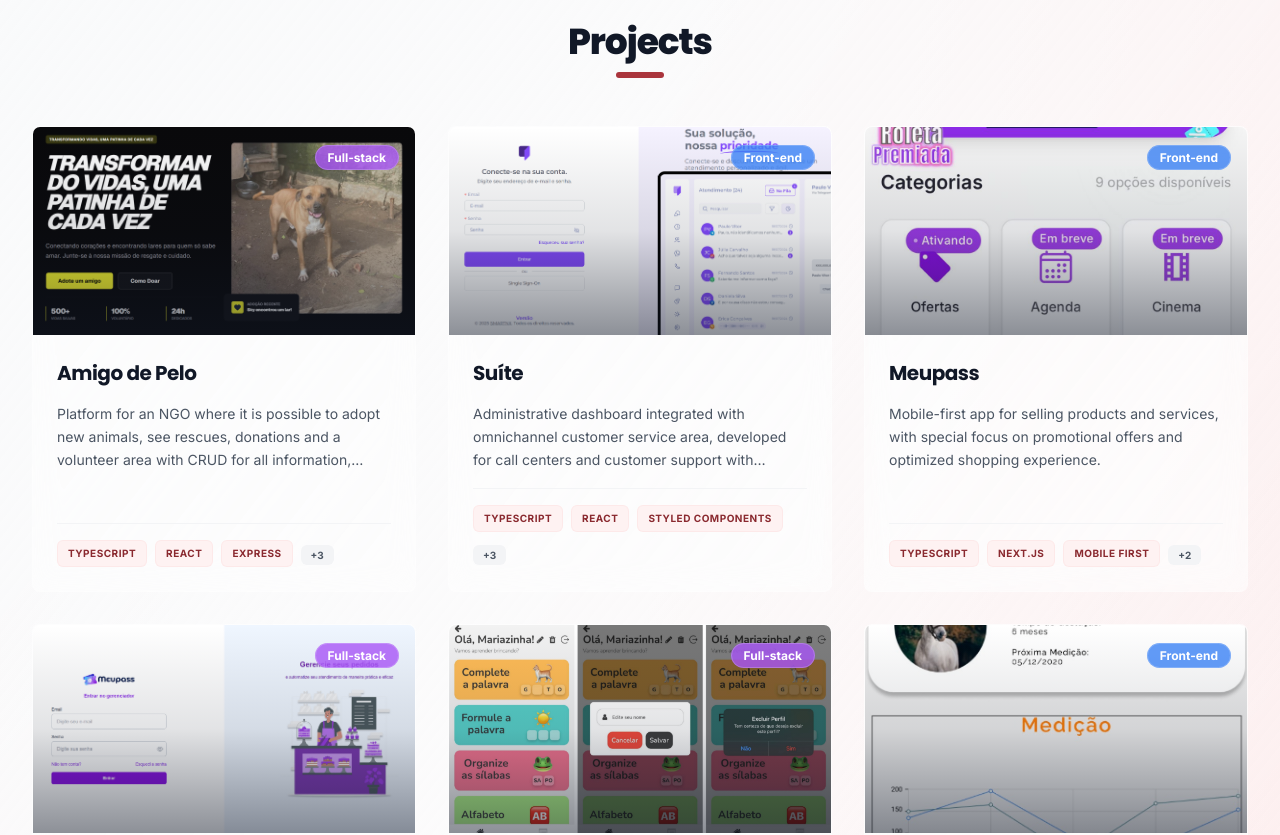
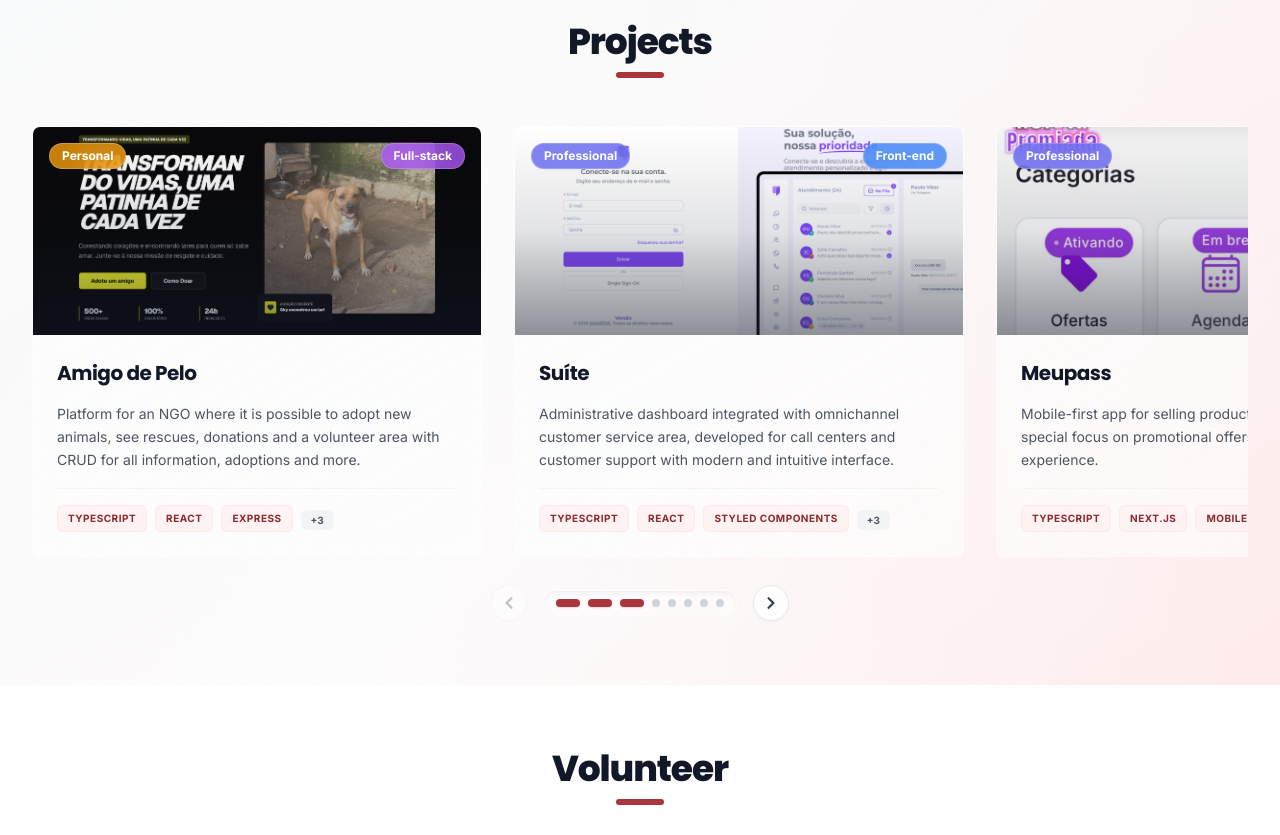
Before and after one commit to juathanduarte/juats.dev, a React (Vite) app: page / in a window 1280 px wide. Shown: the part 4220-5055 px from the top of the page. Built offline with nearby package versions, Linux system fonts and the light colour scheme.

Commit message:
feat: implement project constants and multi-language translation files for portfolio sections

```diff
--- a/src/constants/index.ts
+++ b/src/constants/index.ts
@@ -34,6 +34,7 @@
     ],
     featured: true,
     category: "fullstack",
+    projectType: "personal",
   },
   {
     id: "1",
@@ -50,6 +51,7 @@
     ],
     featured: true,
     category: "frontend",
+    projectType: "professional",
   },
   {
     id: "2",
@@ -65,6 +67,7 @@
     ],
     featured: true,
     category: "frontend",
+    projectType: "professional",
   },
   {
     id: "3",
@@ -74,6 +77,7 @@
     technologies: ["TypeScript", "Next.js", "Tailwind CSS", "Express", "PostgreSQL"],
     featured: true,
     category: "fullstack",
+    projectType: "professional",
   },
   {
     id: "4",
@@ -83,6 +87,7 @@
     technologies: ["TypeScript", "React Native", "NestJS", "SQLite", "Expo"],
     featured: true,
     category: "fullstack",
+    projectType: "academic",
   },
   {
     id: "5",
@@ -92,6 +97,7 @@
     technologies: ["TypeScript", "React Native"],
     featured: true,
     category: "frontend",
+    projectType: "academic",
   },
   {
     id: "6",
@@ -101,6 +107,7 @@
     technologies: ["TypeScript", "React Native", "GraphQL"],
     featured: true,
     category: "frontend",
+    projectType: "academic",
   },
   {
     id: "7",
@@ -110,5 +117,6 @@
     technologies: ["TypeScript", "React Native", "NestJS", "Prisma"],
     featured: true,
     category: "fullstack",
+    projectType: "academic",
   },
 ];
--- a/src/locales/en/translation.json
+++ b/src/locales/en/translation.json
@@ -107,6 +107,11 @@
     "viewAllProjects": "View All Projects",
     "github": "GitHub",
     "liveDemo": "Live Demo",
+    "type": {
+      "academic": "Academic",
+      "personal": "Personal",
+      "professional": "Professional"
+    },
     "descriptions": {
       "letralandia": "Educational app for children's literacy, featuring 3 interactive games, parent area with detailed feedback, and dedicated alphabet learning section.",
       "suite": "Administrative dashboard integrated with omnichannel customer service area, developed for call centers and customer support with modern and intuitive interface.",
--- a/src/locales/es/translation.json
+++ b/src/locales/es/translation.json
@@ -107,6 +107,11 @@
     "viewAllProjects": "Ver Todos los Proyectos",
     "github": "GitHub",
     "liveDemo": "Demo en Vivo",
+    "type": {
+      "academic": "Académico",
+      "personal": "Personal",
+      "professional": "Profesional"
+    },
     "descriptions": {
       "letralandia": "Aplicación educativa para alfabetización infantil, con 3 juegos interactivos, área de padres con retroalimentación detallada y sección dedicada al aprendizaje del alfabeto.",
       "suite": "Panel administrativo integrado con área de atención al cliente omnicanal, desarrollado para centros de llamadas y soporte al cliente con interfaz moderna e intuitiva.",
--- a/src/locales/pt-BR/translation.json
+++ b/src/locales/pt-BR/translation.json
@@ -107,6 +107,11 @@
     "viewAllProjects": "Ver Todos os Projetos",
     "github": "GitHub",
     "liveDemo": "Demo ao Vivo",
+    "type": {
+      "academic": "Acadêmico",
+      "personal": "Pessoal",
+      "professional": "Profissional"
+    },
     "descriptions": {
       "letralandia": "Aplicativo educacional para alfabetização infantil, contendo 3 jogos interativos, área dos pais com feedback detalhado e seção dedicada ao aprendizado do alfabeto.",
       "suite": "Dashboard administrativo integrado com área de atendimento omnichannel, desenvolvido para call-centers e suporte ao cliente com interface moderna e intuitiva.",
--- a/src/sections/Projects.tsx
+++ b/src/sections/Projects.tsx
@@ -1,7 +1,14 @@
+import SectionTitle from "@components/ui/SectionTitle";
 import { PROJECTS } from "@constants/index";
+import { useEffect, useRef, useState } from "react";
 import { useTranslation } from "react-i18next";
-import SectionTitle from "@components/ui/SectionTitle";
-import { FaExternalLinkAlt, FaGithub } from "react-icons/fa";
+import {
+  FaChevronLeft,
+  FaChevronRight,
+  FaExternalLinkAlt,
+  FaGithub,
+} from "react-icons/fa";
+import amigoDePeloImg from "../assets/projects/amigo-de-pelo.png";
 import appMeupassImg from "../assets/projects/app-meupass.jpg";
 import blablacampusImg from "../assets/projects/blablacampus.jpeg";
 import clineqappImg from "../assets/projects/clineqapp-hut8.jpeg";
@@ -9,7 +16,6 @@
 import letralandiaImg from "../assets/projects/letralandia.png";
 import presencasSiiepeImg from "../assets/projects/presencas_siiepe.jpeg";
 import suiteImg from "../assets/projects/suite.png";
-import amigoDePeloImg from "../assets/projects/amigo-de-pelo.png";
 import Tooltip from "../components/ui/tooltip";
 
 const projectImages: Record<string, string> = {
@@ -25,6 +31,73 @@
 
 const Projects = () => {
   const { t } = useTranslation();
+  const containerRef = useRef<HTMLDivElement>(null);
+  const [visibleIndices, setVisibleIndices] = useState<number[]>([]);
+
+  const handleScroll = () => {
+    const container = containerRef.current;
+    if (!container) return;
+
+    const containerRect = container.getBoundingClientRect();
+    const children = container.querySelectorAll("[data-index]");
+    const visible: number[] = [];
+
+    children.forEach((child) => {
+      const childRect = child.getBoundingClientRect();
+      const index = Number(child.getAttribute("data-index"));
+
+      const childWidth = childRect.width;
+      const leftBound = containerRect.left;
+      const rightBound = containerRect.right;
+
+      const overlapLeft = Math.max(
+        0,
+        Math.min(childRect.right, rightBound) -
+          Math.max(childRect.left, leftBound)
+      );
+      const overlapRatio = overlapLeft / childWidth;
+
+      if (overlapRatio >= 0.2) {
+        visible.push(index);
+      }
+    });
+
+    setVisibleIndices(visible.sort((a, b) => a - b));
+  };
+
+  // biome-ignore lint/correctness/useExhaustiveDependencies: <explanation>
+  useEffect(() => {
+    // Initial check with a small timeout to let the page lay out properly
+    const timer = setTimeout(() => {
+      handleScroll();
+    }, 150);
+
+    window.addEventListener("resize", handleScroll);
+    return () => {
+      clearTimeout(timer);
+      window.removeEventListener("resize", handleScroll);
+    };
+  }, []);
+
+  const firstVisible = visibleIndices.length > 0 ? visibleIndices[0] : 0;
+  const lastVisible =
+    visibleIndices.length > 0 ? visibleIndices[visibleIndices.length - 1] : 0;
+
+  const leftCount = visibleIndices.length > 0 ? firstVisible : 0;
+  const rightCount =
+    visibleIndices.length > 0
+      ? PROJECTS.length - 1 - lastVisible
+      : PROJECTS.length;
+
+  const scroll = (direction: "left" | "right") => {
+    const container = containerRef.current;
+    if (!container) return;
+    const scrollAmount = container.clientWidth * 0.8;
+    container.scrollBy({
+      left: direction === "left" ? -scrollAmount : scrollAmount,
+      behavior: "smooth",
+    });
+  };
 
   return (
     <section
@@ -35,14 +108,20 @@
         <div className="space-y-16">
           <SectionTitle title={t("projects.title")} />
 
-          <div className="grid grid-cols-1 md:grid-cols-2 lg:grid-cols-3 gap-8">
+          <div>
+            <div
+              ref={containerRef}
+              onScroll={handleScroll}
+              className="flex overflow-x-auto gap-8 pb-3 snap-x snap-mandatory [scrollbar-width:none] [&::-webkit-scrollbar]:hidden"
+            >
               {PROJECTS.map((project, index) => (
                 <div
                   key={project.id}
-                className="group relative flex flex-col bg-white/50 dark:bg-gray-800/50 backdrop-blur-md rounded-lg border border-white/20 dark:border-gray-700/30 overflow-hidden transition-all duration-500 hover:shadow-2xl hover:shadow-primary-500/10 hover:-translate-y-2"
+                  data-index={index}
+                  className="group relative flex flex-col min-w-[300px] md:min-w-[400px] lg:min-w-[450px] snap-center bg-white/50 dark:bg-gray-800/50 backdrop-blur-md rounded-lg border border-white/20 dark:border-gray-700/30 overflow-hidden transition-all duration-500 hover:shadow-2xl hover:shadow-primary-500/10 hover:-translate-y-2"
                 >
                   {/* Image Container */}
-                <div className="h-52 relative overflow-hidden">
+                  <div className="h-52 relative overflow-hidden shrink-0">
                     <img
                       src={projectImages[project.image]}
                       alt={project.title}
@@ -51,10 +130,24 @@
                     />
                     <div className="absolute inset-0 bg-gradient-to-t from-gray-900/80 via-gray-900/20 to-transparent opacity-60 group-hover:opacity-40 transition-opacity duration-500" />
 
+                    {/* Badges Container */}
+                    <div className="absolute top-4 left-4 right-4 flex justify-between items-start">
+                      {/* Project Type Badge */}
+                      <span
+                        className={`px-3 py-1 text-xs font-bold rounded-full backdrop-blur-md border border-white/20 shadow-sm ${
+                          project.projectType === "academic"
+                            ? "bg-emerald-500/80 text-white"
+                            : project.projectType === "personal"
+                              ? "bg-amber-500/80 text-white"
+                              : "bg-indigo-500/80 text-white"
+                        }`}
+                      >
+                        {t(`projects.type.${project.projectType}`)}
+                      </span>
+
                       {/* Category Badge */}
-                  <div className="absolute top-4 right-4">
                       <span
-                      className={`px-3 py-1 text-xs font-bold rounded-full backdrop-blur-md border border-white/20 ${
+                        className={`px-3 py-1 text-xs font-bold rounded-full backdrop-blur-md border border-white/20 shadow-sm ${
                           project.category === "fullstack"
                             ? "bg-purple-500/80 text-white"
                             : project.category === "backend"
@@ -122,7 +215,10 @@
                             content={
                               <div className="flex flex-col gap-1.5 p-1">
                                 {project.technologies.slice(3).map((tech) => (
-                                <span key={tech} className="text-xs font-medium">
+                                  <span
+                                    key={tech}
+                                    className="text-xs font-medium"
+                                  >
                                     {tech}
                                   </span>
                                 ))}
@@ -141,6 +237,47 @@
                 </div>
               ))}
             </div>
+
+            {/* Controls & Feedback (Bolinhas apenas) */}
+            <div className="flex flex-col items-center gap-6 mt-4">
+              <div className="flex items-center gap-4">
+                <button
+                  onClick={() => scroll("left")}
+                  disabled={leftCount === 0}
+                  className="p-2.5 rounded-full bg-white/80 dark:bg-gray-800/80 hover:bg-primary-50 dark:hover:bg-primary-950/30 text-gray-700 dark:text-gray-300 hover:text-primary-600 dark:hover:text-primary-400 border border-gray-200 dark:border-gray-700/50 shadow-sm transition-all disabled:opacity-30 disabled:cursor-not-allowed disabled:hover:bg-white/80 disabled:hover:text-gray-700"
+                  aria-label="Scroll left"
+                >
+                  <FaChevronLeft size={14} />
+                </button>
+
+                <div className="flex items-center gap-2 px-3 py-2 bg-white/40 dark:bg-gray-800/40 backdrop-blur-md rounded-full border border-white/20 dark:border-gray-700/30 shadow-inner">
+                  {PROJECTS.map((_, idx) => {
+                    const isVisible = visibleIndices.includes(idx);
+                    return (
+                      <span
+                        // biome-ignore lint/suspicious/noArrayIndexKey: <explanation>
+                        key={idx}
+                        className={`h-2 rounded-full transition-all duration-300 ${
+                          isVisible
+                            ? "w-6 bg-primary-500 shadow-sm shadow-primary-500/20"
+                            : "w-2 bg-gray-300 dark:bg-gray-700"
+                        }`}
+                      />
+                    );
+                  })}
+                </div>
+
+                <button
+                  onClick={() => scroll("right")}
+                  disabled={rightCount === 0}
+                  className="p-2.5 rounded-full bg-white/80 dark:bg-gray-800/80 hover:bg-primary-50 dark:hover:bg-primary-950/30 text-gray-700 dark:text-gray-300 hover:text-primary-600 dark:hover:text-primary-400 border border-gray-200 dark:border-gray-700/50 shadow-sm transition-all disabled:opacity-30 disabled:cursor-not-allowed disabled:hover:bg-white/80 disabled:hover:text-gray-700"
+                  aria-label="Scroll right"
+                >
+                  <FaChevronRight size={14} />
+                </button>
+              </div>
+            </div>
+          </div>
         </div>
       </div>
     </section>
--- a/src/types/index.ts
+++ b/src/types/index.ts
@@ -8,6 +8,7 @@
   liveUrl?: string;
   featured: boolean;
   category: TCategory;
+  projectType: "academic" | "personal" | "professional";
 }
 
 export type TCategory = "frontend" | "backend" | "fullstack";
```
Lines whose indentation alone changed are shown as unchanged.
